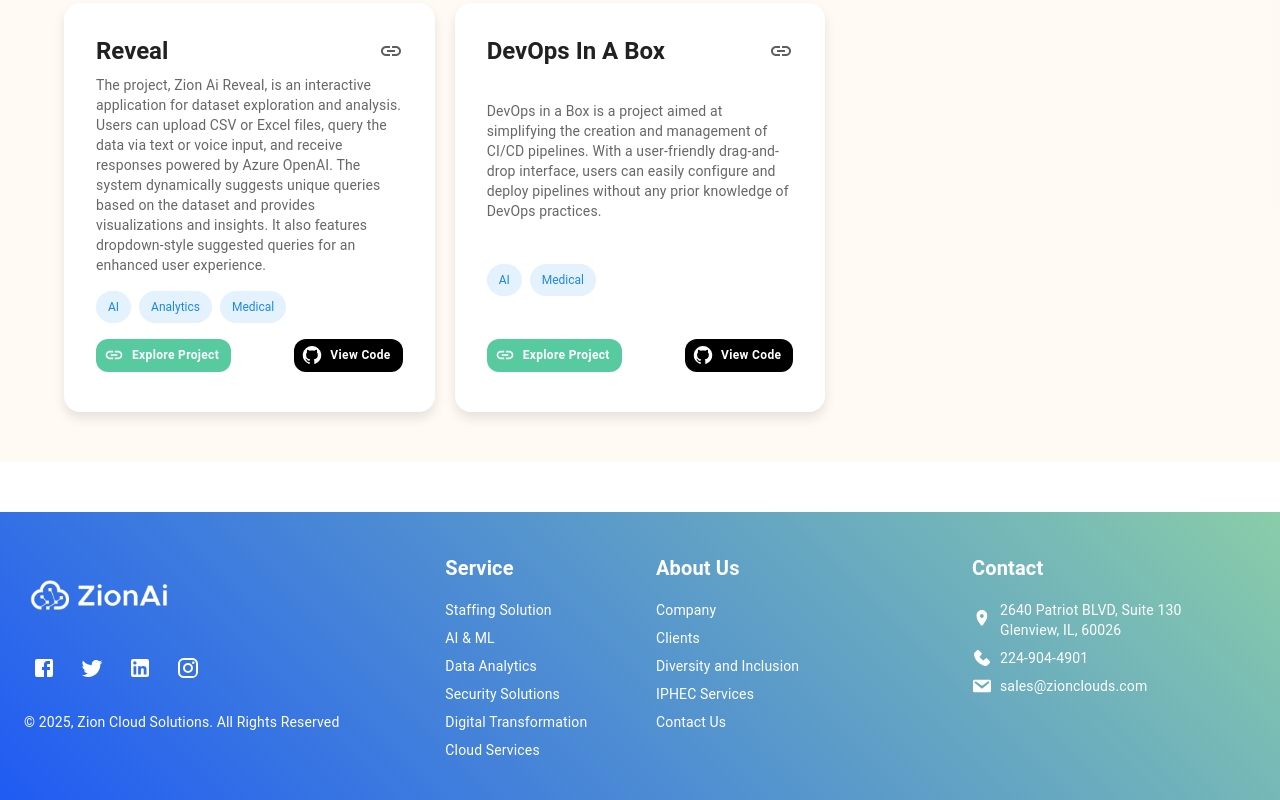
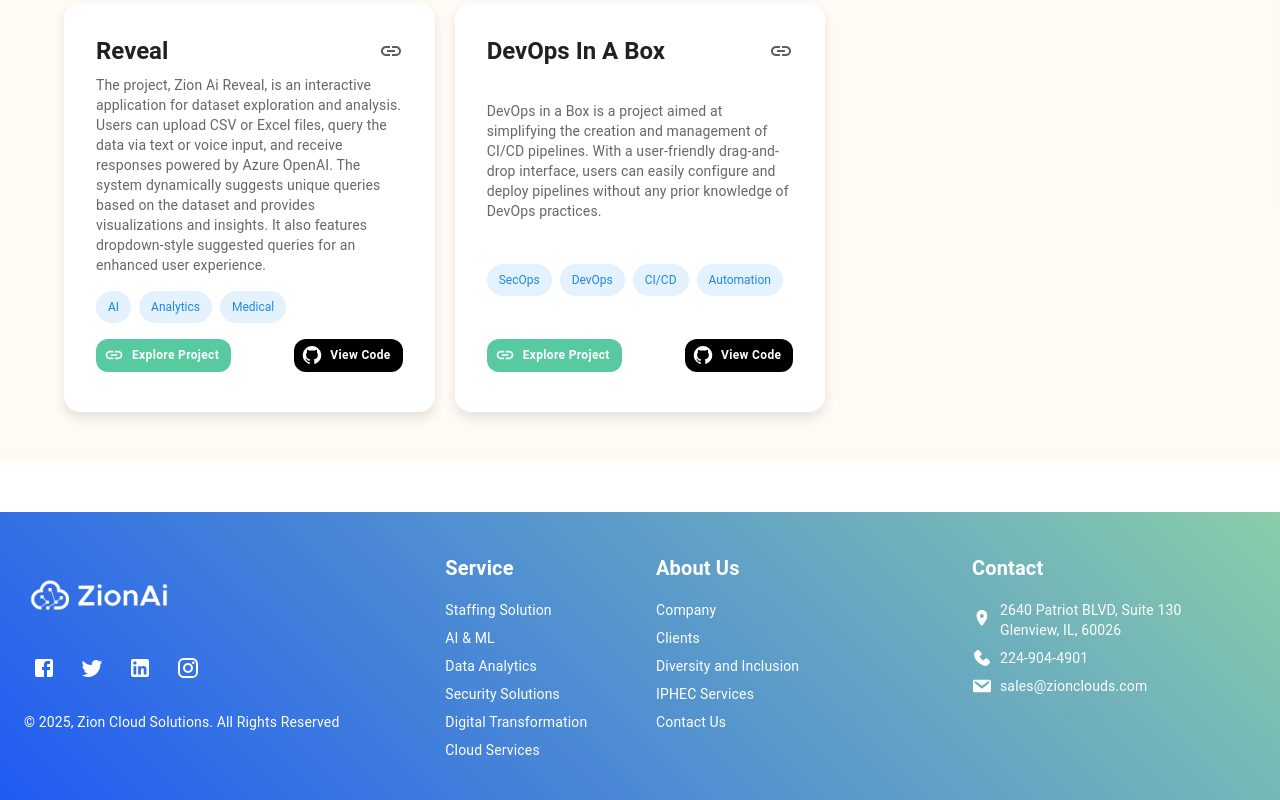
Before and after one commit to ZionClouds/Zion-ShowCase, a React (Create React App) app in the folder frontend/: page /projects in a window 1280 px wide. Shown: the part 1316-2116 px from the top of the page. Built offline with nearby package versions, Linux system fonts and the light colour scheme.

Commit message:
Fixed DevOps in a box tags, repo, demo links.

```diff
--- a/frontend/src/pages/ProjectsPage.jsx
+++ b/frontend/src/pages/ProjectsPage.jsx
@@ -26,6 +26,8 @@ import RightArrow from "@mui/icons-material/ArrowForwardIos";
 import "../App.css";
 
 const App = () => {
+    const videoUrl = "https://zionvideostorage.blob.core.windows.net/video/Demo.mp4?sp=r&st=2025-01-28T13:13:39Z&se=2025-10-29T21:13:39Z&spr=https&sv=2022-11-02&sr=b&sig=%2Bkv%2BNvFqyGWyzeCKjeGgMIFU5CSHvnUqHbRHQXI%2FTHQ%3D";
+
   return (
     <div className="bg-gray-50 min-h-screen text-gray-800">
       {/* Header */}
@@ -151,9 +153,9 @@ const App = () => {
                 title: "DevOps In A Box",
                 description:
                   "DevOps in a Box is a project aimed at simplifying the creation and management of CI/CD pipelines. With a user-friendly drag-and-drop interface, users can easily configure and deploy pipelines without any prior knowledge of DevOps practices.",
-                tags: ["AI", "Medical"],
-                demoLink: "#",
-                codeLink: "https://github.com/ZionClouds/ZionAIMedFlow/tree/easy-auth-UI",
+                tags: ["SecOps", "DevOps", "CI/CD", "Automation"],
+                demoLink: videoUrl,
+                codeLink: "https://github.com/ZionClouds/devops-in-a-box",
               },
             ].map((project, idx) => (
               <GradientCardComponent
```
